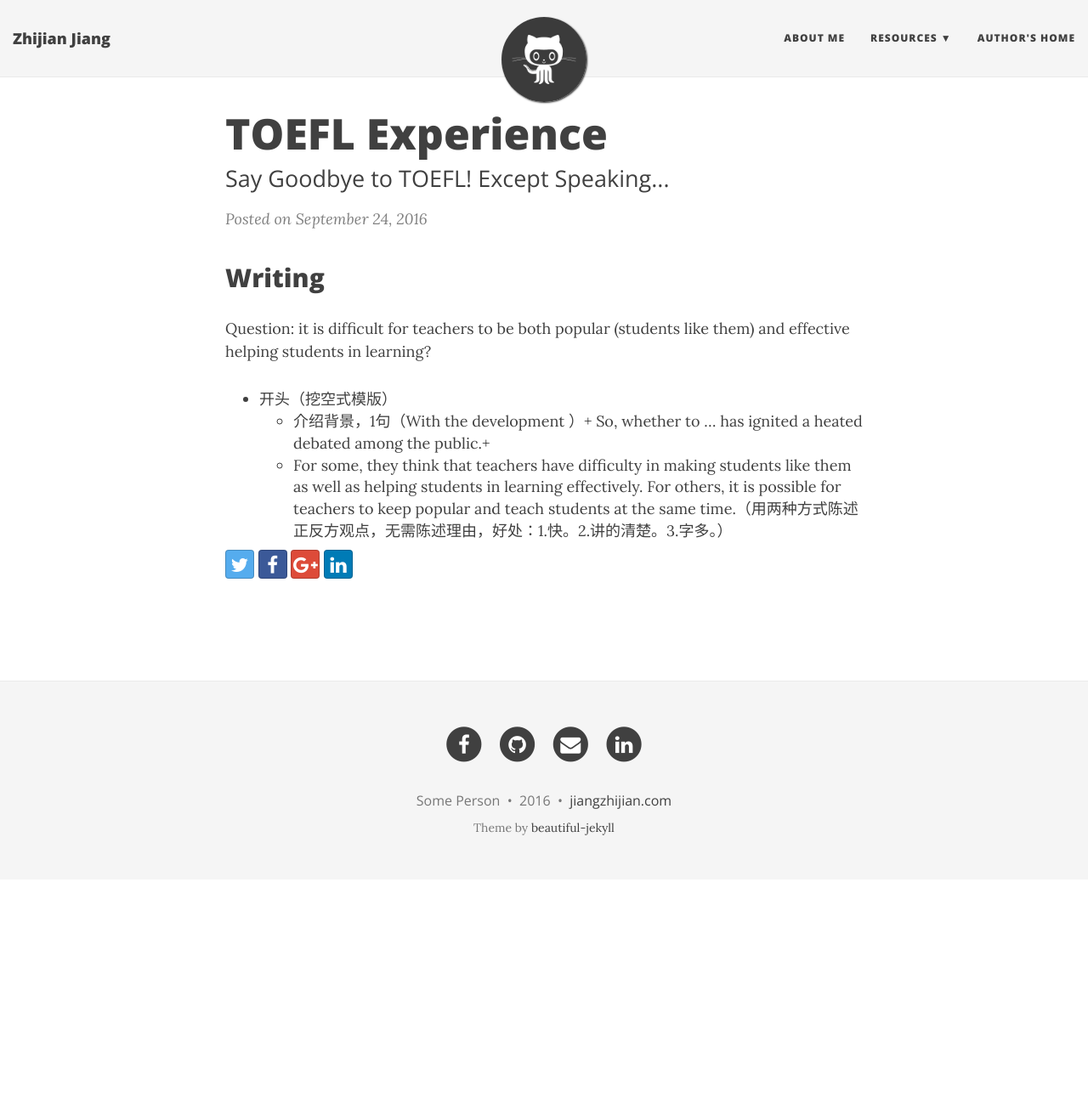
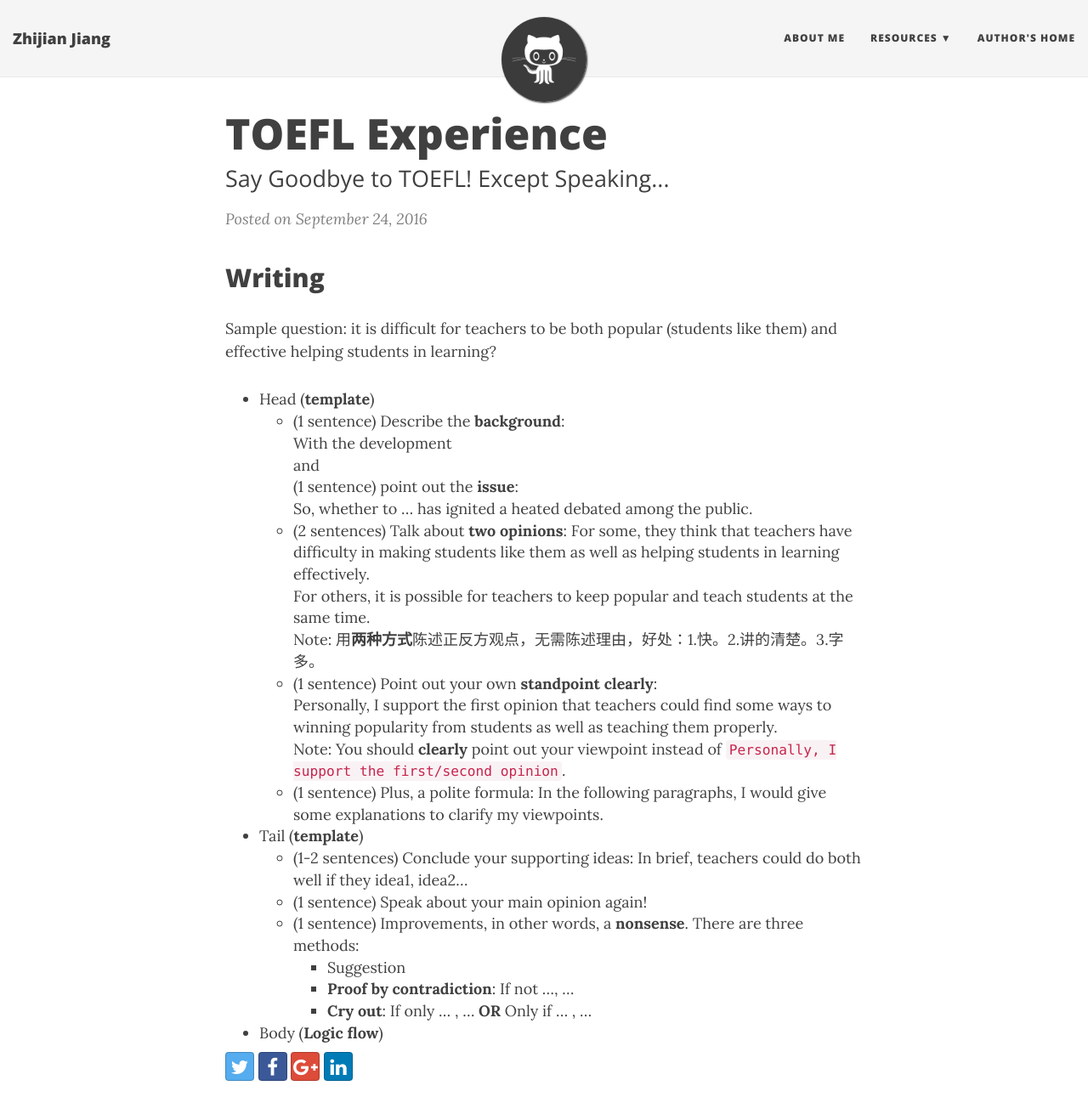
Before and after one commit to softwarelight/ZhijianJiang, a Jekyll site: the page built from _posts/2016-09-24-TOEFL-experience.md, in a window 1280 px wide and 1400 px high. Shown: the top 1311 px of the window at 85% size. Built offline with Jekyll 4.4.1, drawn with Linux system fonts in a browser that asks for light colours; nearby versions of some CDN libraries.

Commit message:
add some contents to TOEFL.md

```diff
--- a/_posts/2016-09-24-TOEFL-experience.md
+++ b/_posts/2016-09-24-TOEFL-experience.md
@@ -5,8 +5,32 @@ subtitle: Say Goodbye to TOEFL! Except Speaking...
 ---
 
 ## Writing
-Question: it is difficult for teachers to be both popular (students like them) and effective helping students in learning?
+Sample question: it is difficult for teachers to be both popular (students like them) and effective helping students in learning?
 
-* 开头（挖空式模版）
-    * 介绍背景，1句（With the development ）+ So, whether to ... has ignited a heated debated among the public.+
-    * For some, they think that teachers have difficulty in making students like them as well as helping students in learning effectively. For others, it is possible for teachers to keep popular and teach students at the same time.（用两种方式陈述正反方观点，无需陈述理由，好处：1.快。2.讲的清楚。3.字多。）
+* Head (**template**)
+    * (1 sentence) Describe the **background**:
+    With the development
+    and
+    (1 sentence) point out the **issue**:
+    So, whether to ... has ignited a heated debated among the public.
+    * (2 sentences) Talk about **two opinions**:
+    For some, they think that teachers have difficulty in making students like them as well as helping students in learning effectively.
+    For others, it is possible for teachers to keep popular and teach students at the same time.
+    Note: 用**两种方式**陈述正反方观点，无需陈述理由，好处：1.快。2.讲的清楚。3.字多。
+    * (1 sentence) Point out your own **standpoint clearly**:
+    Personally, I support the first opinion that teachers could find some ways to winning popularity from students as well as teaching them properly.
+    Note: You should **clearly** point out your viewpoint instead of `Personally, I support the first/second opinion`.
+    * (1 sentence) Plus, a polite formula:
+    In the following paragraphs, I would give some explanations to clarify my viewpoints.
+
+* Tail (**template**)
+    * (1-2 sentences) Conclude your supporting ideas:
+    In brief, teachers could do both well if they idea1, idea2...
+    * (1 sentence) Speak about your main opinion again!
+    * (1 sentence) Improvements, in other words, a **nonsense**.
+    There are three methods:
+        * Suggestion
+        * **Proof by contradiction**: If not ..., ...
+        * **Cry out**: If only ... , ... **OR** Only if ... , ...
+
+* Body (**Logic flow**)
```
